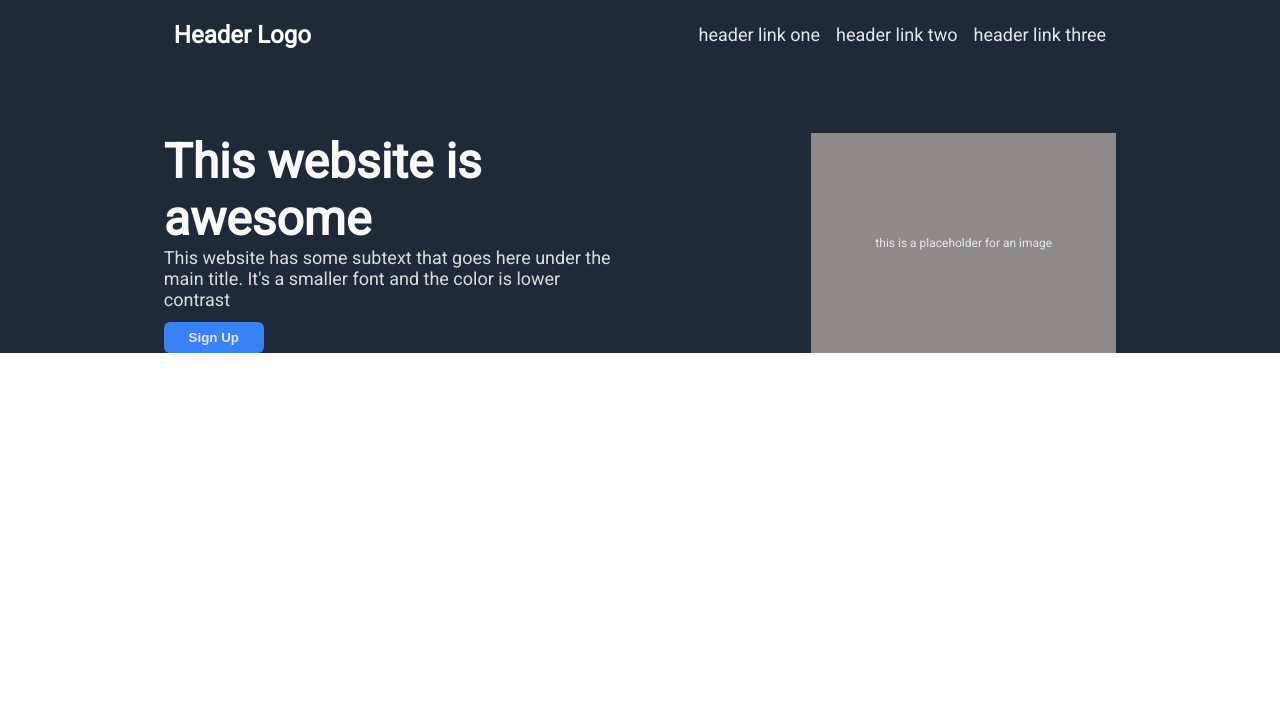
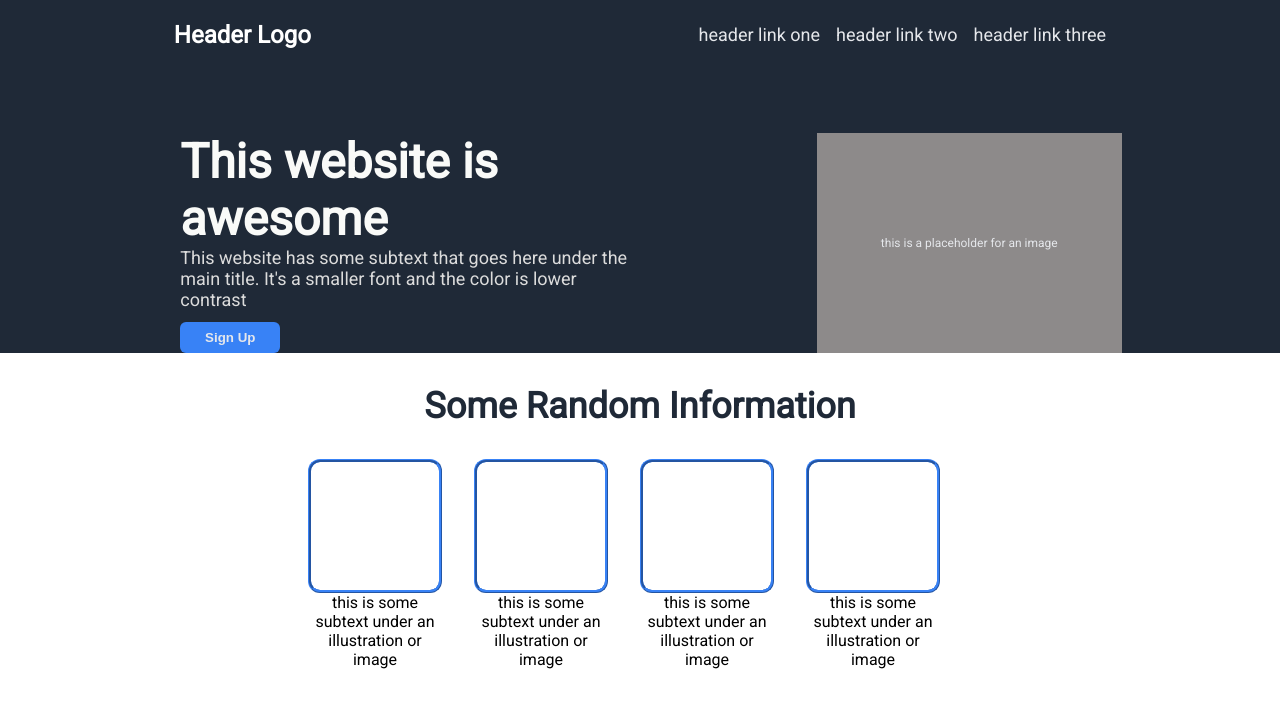
Before and after one commit to BananaWafflez/landing-page, a plain HTML site: page index.html in a window 1280 px wide. Drawn offline with Linux system fonts and the light colour scheme.

Commit message:
Added the middle part including boxes

```diff
--- a/index.html
+++ b/index.html
@@ -12,7 +12,7 @@
     <!-- Top part of website-->
     <div class = "bluepart">
         <div class="header">
-            Header Logo
+            <div>Header Logo</div>
             <div class="links">
                 <ul>
                     <li><a href="https://google.com">header link one</a></li>
@@ -32,9 +32,29 @@
                 this is a placeholder for an image
             </div>
      </div>
+    </div>
+    <!--Middle part of website-->
+    <div class = "middle">
+        <div class="middleinfo">Some Random Information</div>
+        <div class="boxes">
+            <div class="images">
+                <div class="box"></div>
+                <div class="text"> this is some subtext under an illustration or image</div>
+            </div>
+            <div class="images">
+                <div class="box"></div>
+                <div class="text"> this is some subtext under an illustration or image</div>
+            </div>
+            <div class="images">
+                <div class="box"></div>
+                <div class="text"> this is some subtext under an illustration or image</div>
+            </div>
+            <div class="images">
+                <div class="box"></div>
+                <div class="text"> this is some subtext under an illustration or image</div>
+            </div>
+        </div>
 
-    <!--Bottom part of website-->
-
-</div>
+    </div>
 </body>
 </html>
--- a/style.css
+++ b/style.css
@@ -50,6 +50,8 @@ ul{
     max-width: 320px;
     font-weight: 900;
     font-size: 48px;
+    margin-left: 22px;
+
 }
 .top{
     color: #E5E7EB;
@@ -86,3 +88,35 @@ button{
 
 
 /* Middle part of website */
+.middleinfo{
+    display: flex;
+    font-size: 36px;
+    justify-content: center;
+    align-items: center;
+    color:#1f2937;
+    font-weight: bold;
+    padding: 32px;
+}
+.boxes{
+    display: flex;
+    justify-content: center;
+    align-items: center;
+}
+.box{
+    border-color: #3882f6;
+    padding:64px;
+    border-radius: 12px;
+    border-style:ridge;
+    margin-right: 32px;
+
+}
+.images{
+    max-width: 200px;
+}
+.text{
+    display: flex;
+    max-width: 134px;
+    text-align: center;
+    justify-content: center;
+    align-items: center;
+}
```
